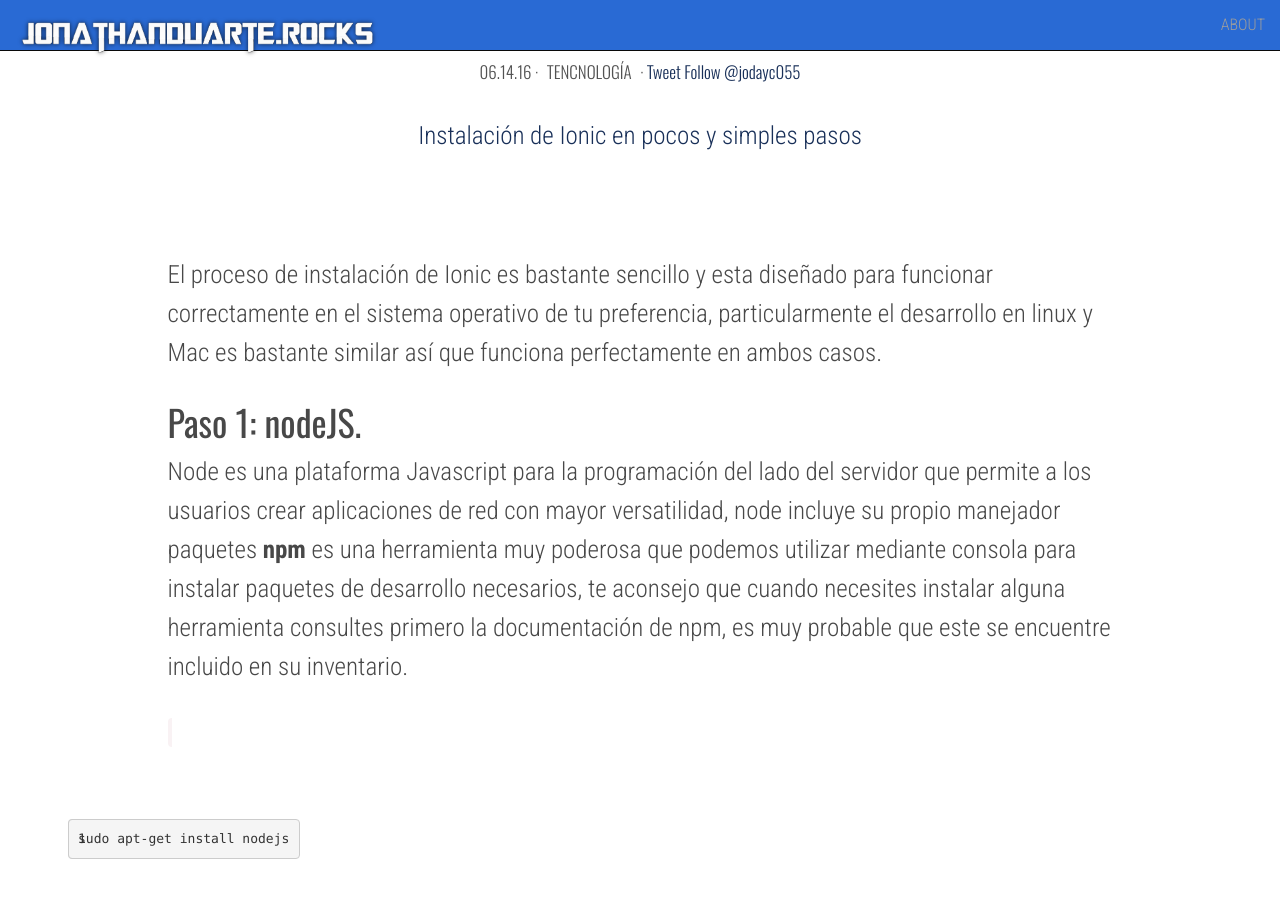
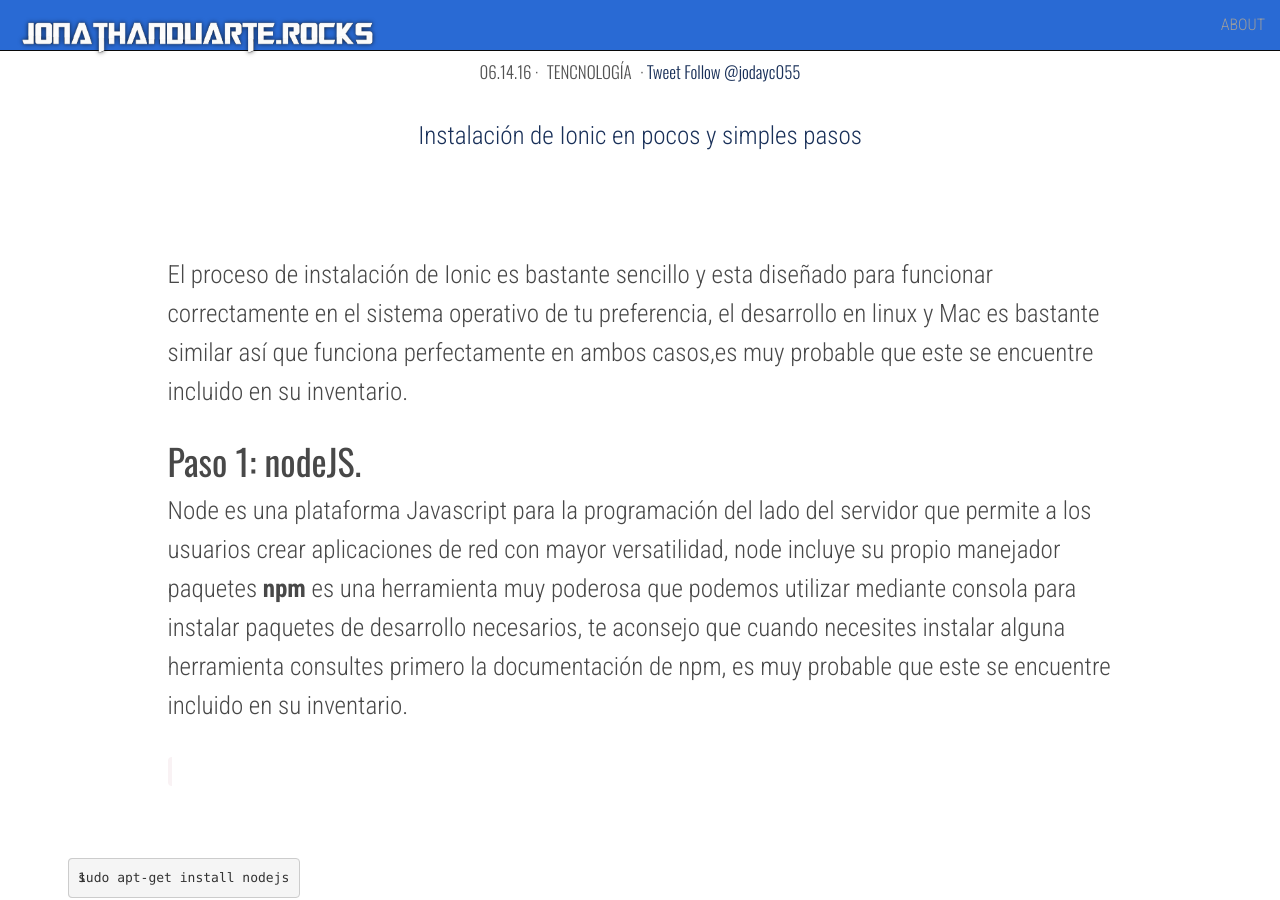
Before and after one commit to jonathanduarte/JonathanDuarte.github.io, a Jekyll site: the page built from _posts/2016-06-14-installation-ionic.md, in a window 1280 px wide and 900 px high, scrolled down 641 px. Built offline with Jekyll 4.4.1, drawn with Linux system fonts in a browser that asks for light colours; nearby versions of some CDN libraries; comment, search, counter and statistics services are not loaded.

Commit message:
renamePost

```diff
--- a/_posts/2016-06-14-IonicIntallation-post.md
+++ b/_posts/2016-06-14-installation-ionic.md
@@ -11,7 +11,7 @@
 lead_text: 'Instalación de Ionic en pocos y simples pasos'
 ---
 
-El proceso de instalación de Ionic es bastante sencillo y esta diseñado para funcionar correctamente en el sistema operativo de tu preferencia, particularmente el desarrollo en linux y Mac es bastante similar así que funciona perfectamente en ambos casos.
+El proceso de instalación de Ionic es bastante sencillo y esta diseñado para funcionar correctamente en el sistema operativo de tu preferencia, el desarrollo en linux y Mac es bastante similar así que funciona perfectamente en ambos casos,es muy probable que este se encuentre incluido en su inventario.
 
 # Paso 1: nodeJS.
 
```
